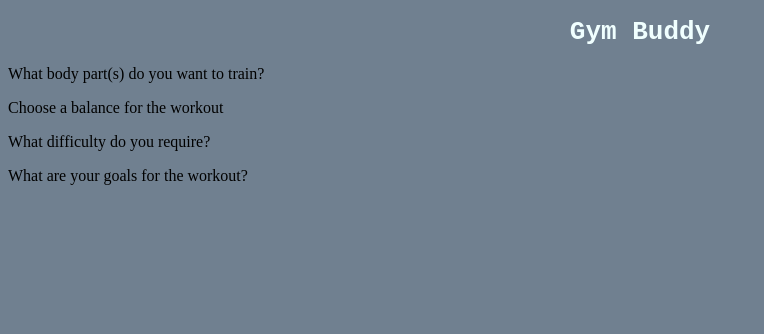
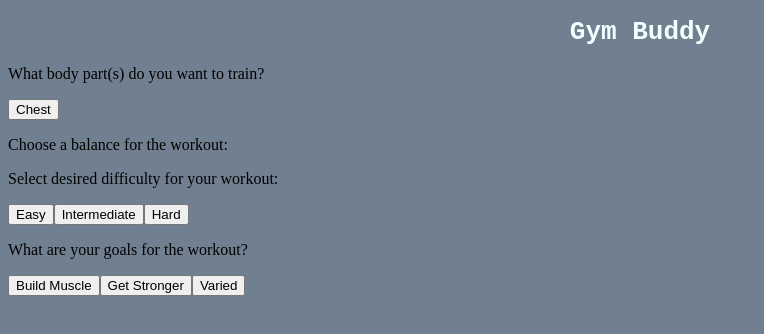
Before and after one commit to b-e-n-murray/react-gym-buddy-app, a React (Create React App) app: page / in a window 1280 px wide. Shown: the top 334 px of the page, without its empty margins (0-764 px from the left). Built offline with nearby package versions, Linux system fonts and the light colour scheme; the HTML template or start-up script is replaced by a standard one.

Commit message:
Added useState, currently functioning through console

```diff
--- a/src/App.tsx
+++ b/src/App.tsx
@@ -1,11 +1,13 @@
+import "./App.css";
 import AppHeader from "./components/AppHeader";
-import "./App.css";
 import UserPrompts from "./components/UserPrompts";
+import {ExerciseData} from "./ExerciseData";
+
 function App(): JSX.Element {
   return (
     <>
   <AppHeader />
-  <UserPrompts />
+  <UserPrompts listOfExercises = {ExerciseData}/>
     </>
   )
 }
--- a/src/ExerciseData.ts
+++ b/src/ExerciseData.ts
@@ -17,5 +17,37 @@ export const ExerciseData: ExerciseDataProps[] =
             requirements: "Machine",
             specialty: "Muscle-building"
         },
+        {
+            name: "Barbell Bench Press",
+            target: "Chest",
+            difficulty: "Intermediate",
+            image: "",
+            requirements: "Free-weights",
+            specialty: "Strength"
+        },
+        {
+            name: "Sit up",
+            target: "Core",
+            difficulty: "Easy",
+            image: "",
+            requirements: "None",
+            specialty: "Varied"
+        },
+        {
+            name: "Barbell Squat",
+            target: ["Quads", "Hamstrings", "Glutes"],
+            difficulty: "Intermediate",
+            image: "",
+            requirements: "Free-weights",
+            specialty: "Varied"
+        },
+        {
+            name: "Skullcrushers",
+            target: "Triceps",
+            difficulty: "Hard",
+            image: "",
+            requirements: "Free-weights",
+            specialty: "Muscle-building"
+        },
 
     ]
--- a/src/components/UserPrompts.tsx
+++ b/src/components/UserPrompts.tsx
@@ -1,10 +1,37 @@
-function UserPrompts(): JSX.Element {
+import { useState } from "react"
+import { ExerciseDataProps } from "../ExerciseData"
+
+interface ExerciseDataListProps{
+    listOfExercises: ExerciseDataProps[]
+}
+
+function UserPrompts(props: ExerciseDataListProps): JSX.Element {
+    const [currentExerciseList, setCurrentExerciseList] = useState<any[]>([])
+
+    const chestExerciseSelected = () => {
+        setCurrentExerciseList([...currentExerciseList, props.listOfExercises[0]])
+    }
+        console.log(currentExerciseList)
     return (
         <>
             <p>What body part(s) do you want to train?</p>
-                <p>Choose a balance for the workout</p>
-            <p>What difficulty do you require?</p>
+            <button onClick={chestExerciseSelected}>Chest</button>
+            {/* <button onClick={GetAnExercise}>Back</button>
+            <button onClick={GetAnExercise}>Triceps</button>
+            <button onClick={GetAnExercise}>Quads</button>
+            <button onClick={GetAnExercise}>Hamstrings</button>
+            <button onClick={GetAnExercise}>Glutes</button>
+            <button onClick={GetAnExercise}>Core</button> */}
+            <p>Choose a balance for the workout:</p>
+            <p>Select desired difficulty for your workout:</p>
+            <button>Easy</button>
+            <button>Intermediate</button>
+            <button>Hard</button>
             <p>What are your goals for the workout?</p>
+            <button>Build Muscle</button>
+            <button>Get Stronger</button>
+            <button>Varied</button>
+
         </>
     )
 }
```
